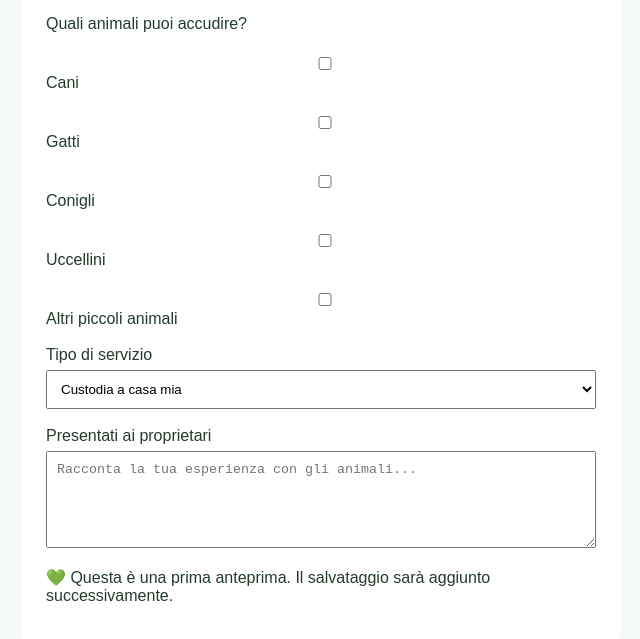
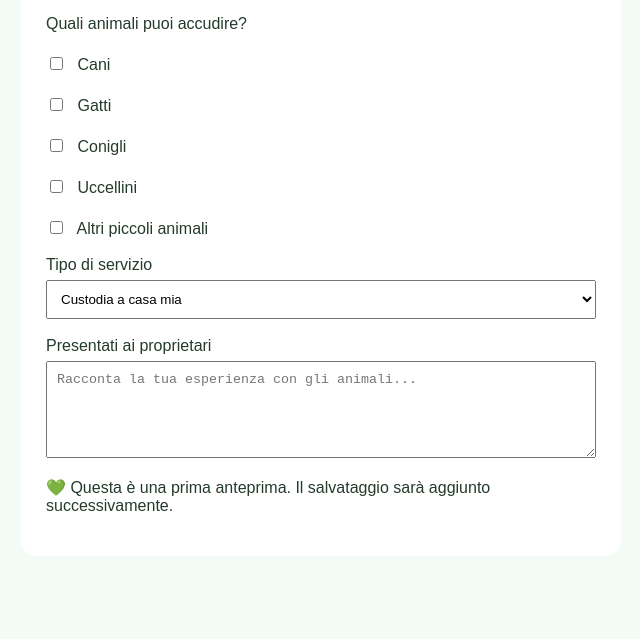
Before and after one commit to angelzampettaamica-creator/angel-zampetta-amica, a plain HTML site: page profilo-custode.html in a window 1280 px wide. Shown: the part 185-824 px from the top of the page, without its empty margins (319-959 px from the left). After the commit the page ends 800 px from the top, so only its background shows below. Drawn offline with Linux system fonts and the light colour scheme.

Commit message:
Update profilo-custode.html

```diff
--- a/profilo-custode.html
+++ b/profilo-custode.html
@@ -30,6 +30,10 @@
       margin-top: 6px;
       box-sizing: border-box;
     }
+   input[type="checkbox"] {
+  width: auto;
+  margin-right: 10px;
+}
     button {
       margin-top: 20px;
       padding: 12px;
```
